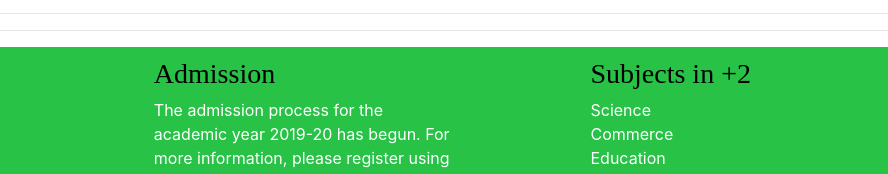
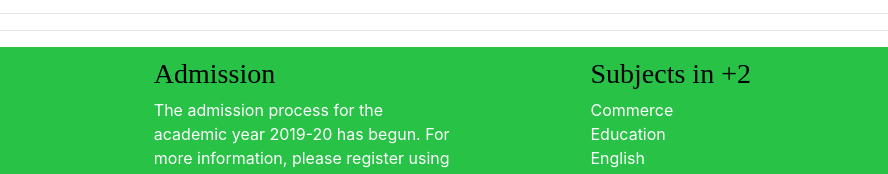
Before and after one commit to Dilipsa/janakalyana, a plain HTML site: page index.html in a window 1280 px wide. Shown: the part 1639-1813 px from the top of the page, 392-1280 px from the left. Drawn offline with nearby package versions, Linux system fonts and the light colour scheme; a web font is replaced by a local one.

Commit message:
second commit

```diff
--- a/index.html
+++ b/index.html
@@ -170,7 +170,7 @@
              <div class="col-md-3 offset-1">
               <h3 style="color:black">Subjects in +2</h3>
               <ul class="list-unstyled">
-                <li>Science</li>
+
                 <li>Commerce</li>
                 <li>Education</li>
                 <li>English</li>
```
